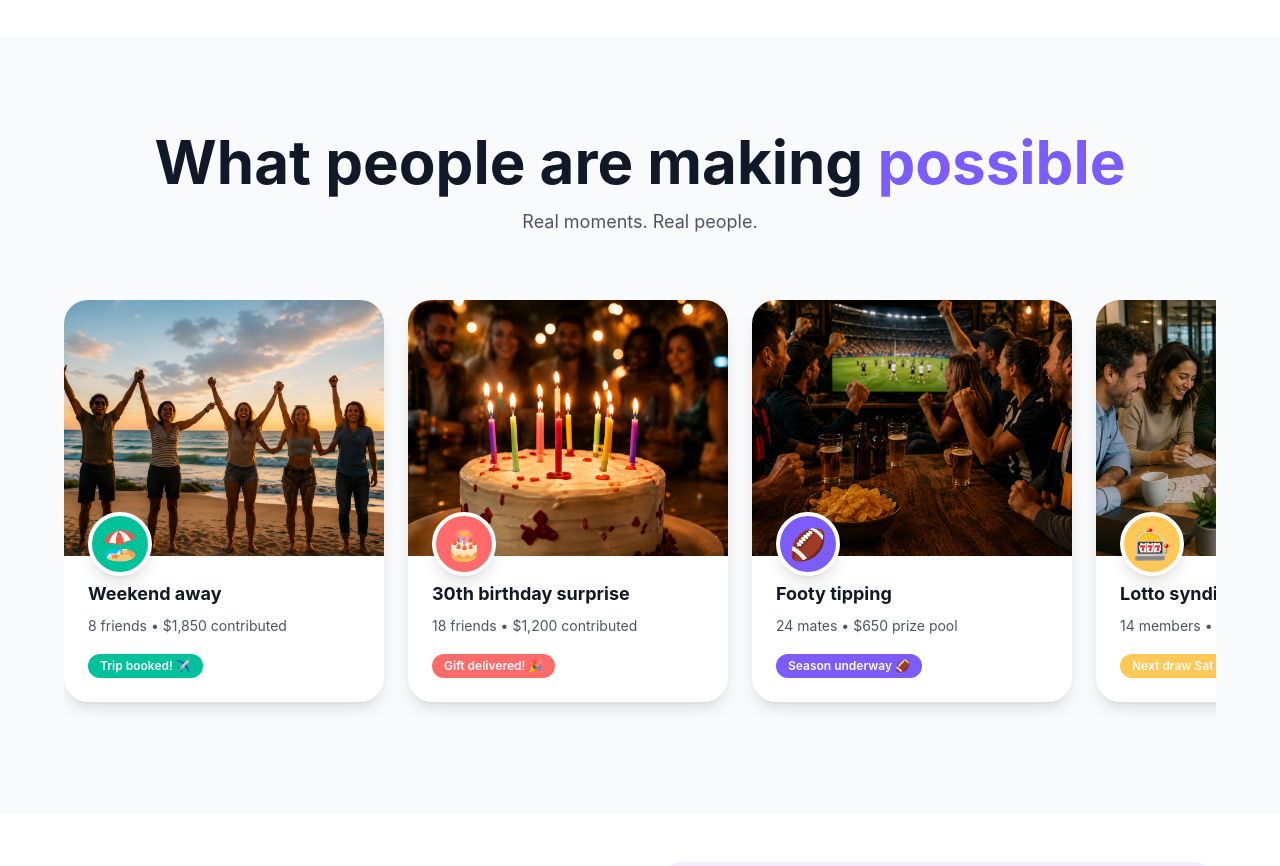
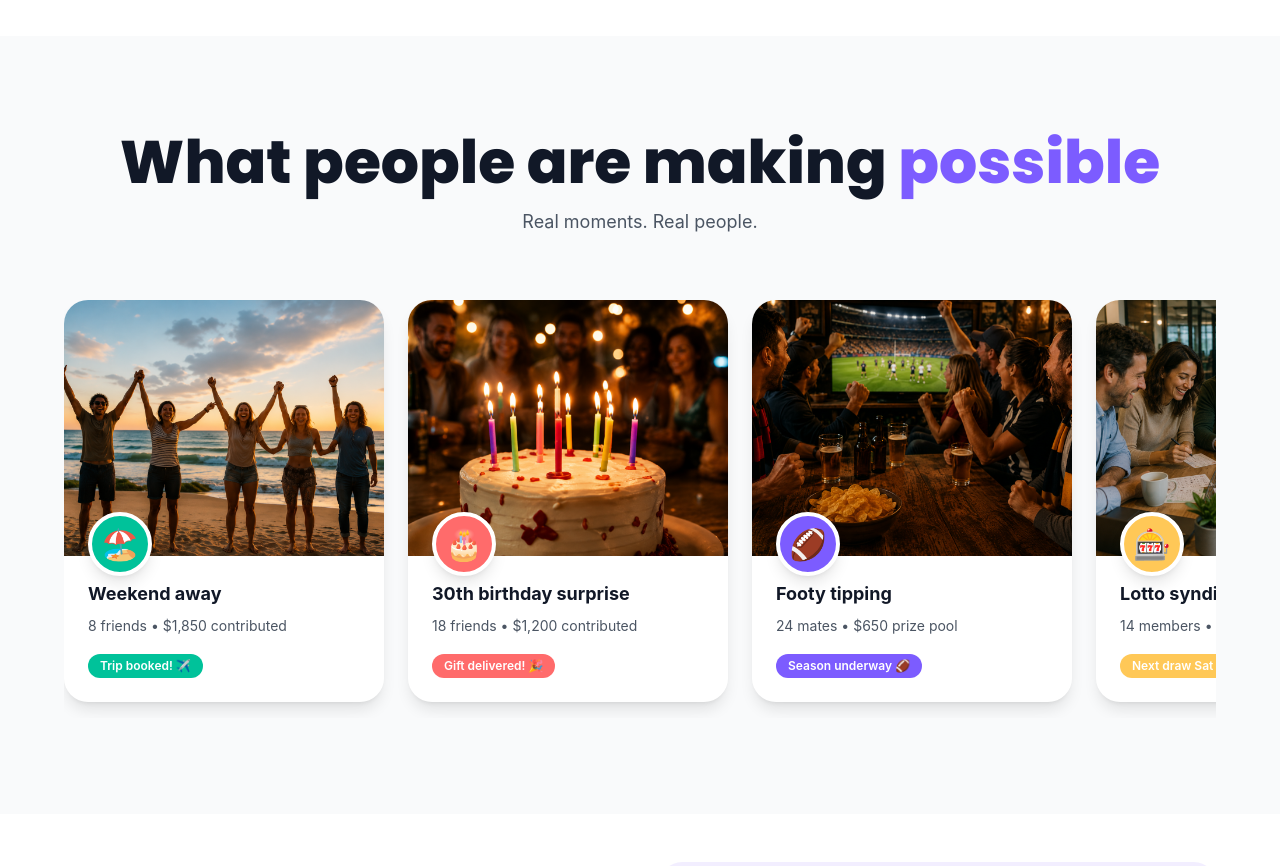
Before and after one commit to giivngoproject-svg/giivngo-app, a Next.js app: page / in a window 1280 px wide. Shown: the part 900-1766 px from the top of the page. Built offline with nearby package versions, Linux system fonts and the light colour scheme.

Commit message:
Use Poppins for the What people are making possible title
Scope the Poppins variable to the carousel section and apply the heading
font (font-extrabold) to its title so it matches the other section headings.

Co-Authored-By: Claude Opus 4.8 (1M context) <noreply@anthropic.com>

```diff
--- a/src/app/(web)/home1.tsx
+++ b/src/app/(web)/home1.tsx
@@ -210,10 +210,10 @@ export default function Home1() {
       </section>
 
       {/* What People Are Making Possible */}
-      <section className="py-24 bg-gray-50">
+      <section className={`${poppins.variable} py-24 bg-gray-50`}>
         <div className="max-w-[1600px] mx-auto px-6 sm:px-10 lg:px-16">
           <div className="text-center mb-16">
-            <h2 className="text-5xl md:text-6xl font-bold text-gray-900 mb-4">
+            <h2 className="font-[family-name:var(--font-poppins)] text-5xl md:text-6xl font-extrabold text-gray-900 mb-4">
               What people are making{' '}
               <span className="text-[#7C5CFF]">possible</span>
             </h2>
```
